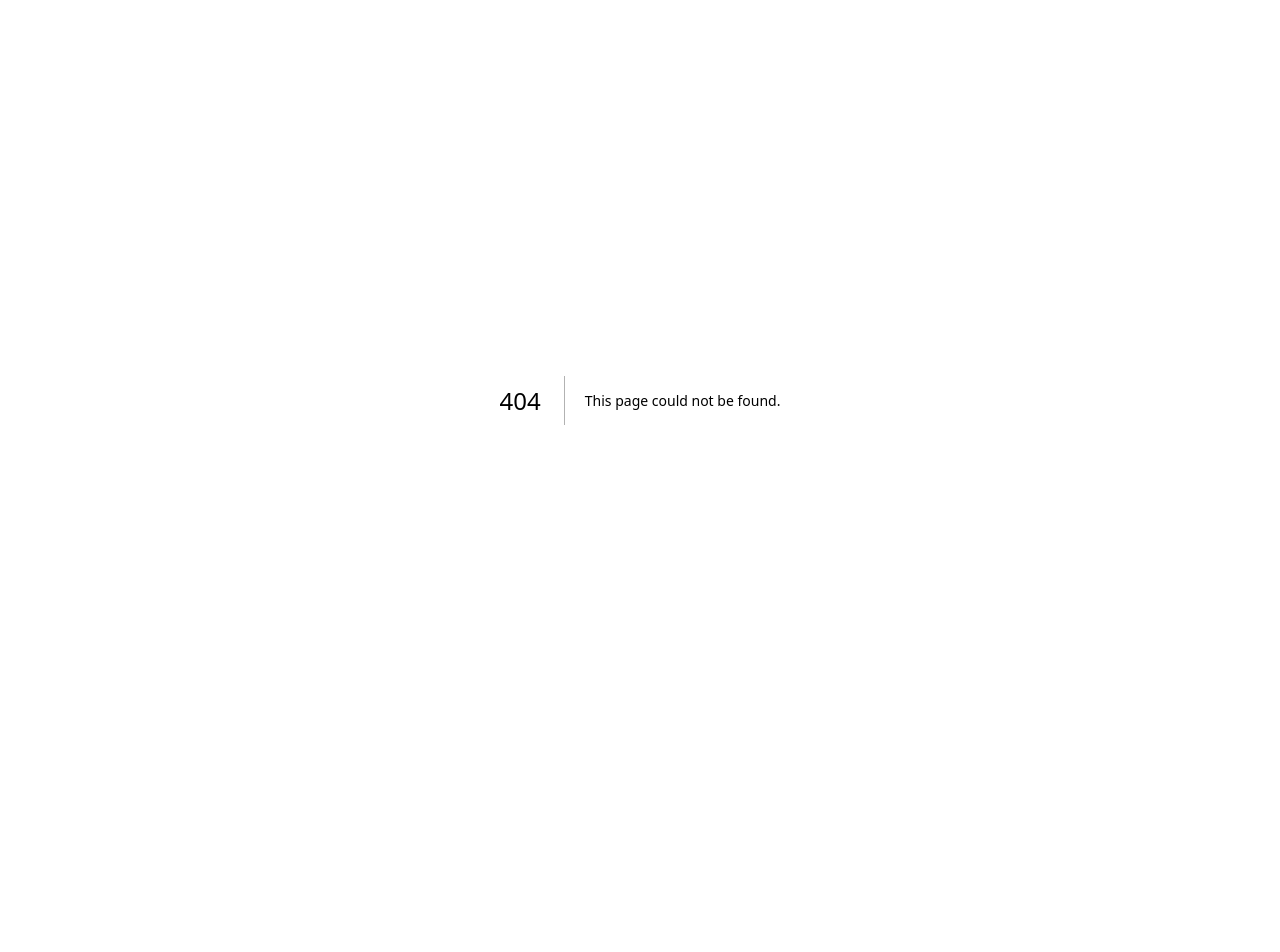
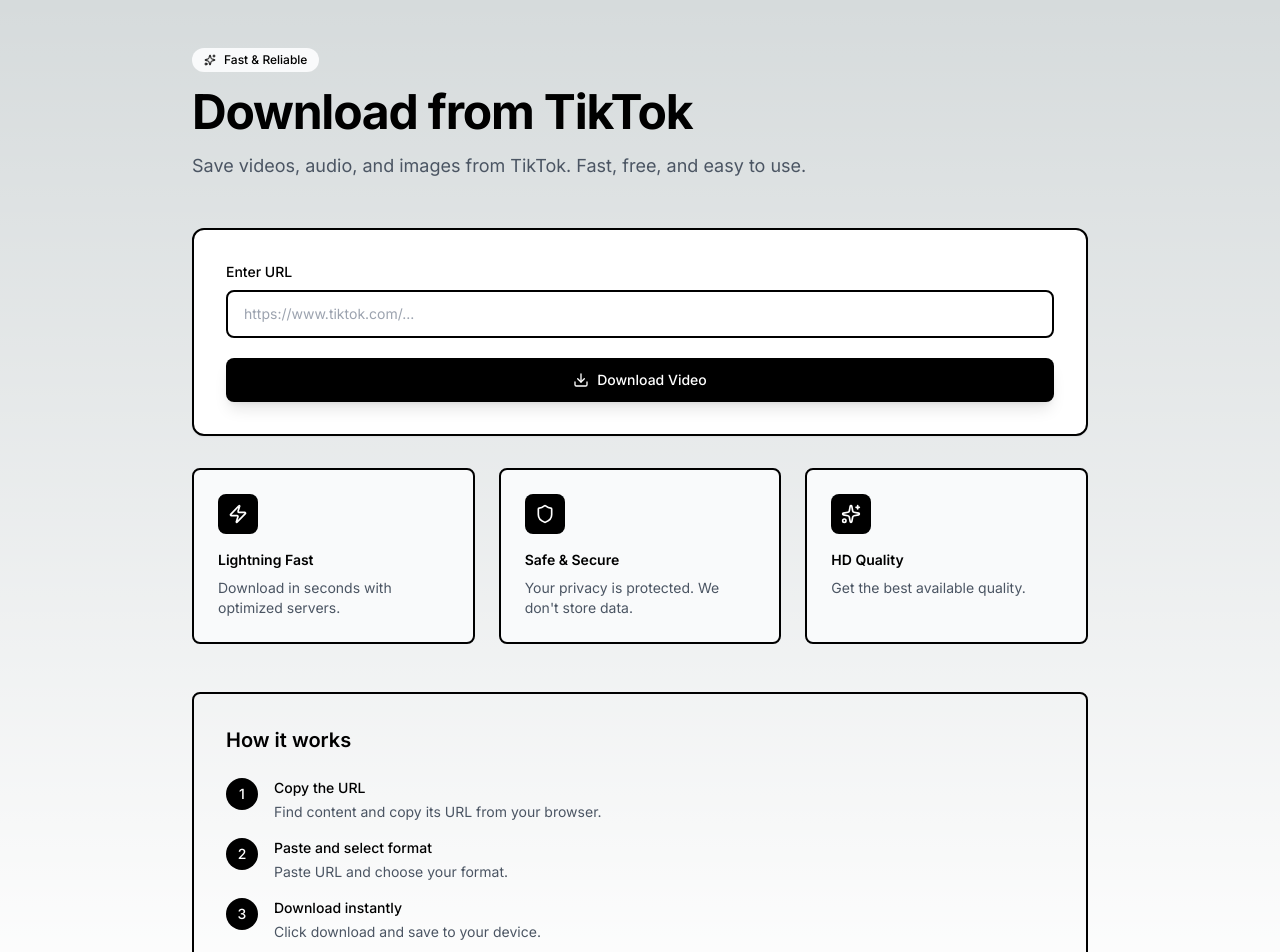
Before and after one commit to Kelvinagbe/Social-media-downloadee, a Next.js app: page /tiktok in a window 1280 px wide. Before the commit this address had no page. Shown: the top 952 px of the page. Before the commit the page ends 800 px from the top, so only its background shows below. Built offline with nearby package versions, Linux system fonts and the light colour scheme.

Commit message:
Create tiktok/page.tsx

```diff
--- /dev/null
+++ b/app/tiktok/page.tsx
@@ -0,0 +1,225 @@
+'use client';
+
+import React, { useState } from 'react';
+import { Download, Sparkles, Loader2, Check, AlertCircle, Zap, Shield } from 'lucide-react';
+
+export default function TikTokPage() {
+  const [url, setUrl] = useState('');
+  const [isLoading, setIsLoading] = useState(false);
+  const [videoInfo, setVideoInfo] = useState<any>(null);
+  const [error, setError] = useState('');
+
+  const formatNum = (n: number) =>
+    n >= 1e6 ? (n / 1e6).toFixed(1) + 'M' : n >= 1e3 ? (n / 1e3).toFixed(1) + 'K' : n.toString();
+
+  const handleDownload = async () => {
+    const trimmed = url.trim();
+    if (!trimmed) return setError('Please enter a valid URL');
+
+    setIsLoading(true);
+    setError('');
+    setVideoInfo(null);
+
+    try {
+      const res = await fetch(`https://api.giftedtech.co.ke/api/download/tiktok?apikey=gifted&url=${encodeURIComponent(trimmed)}`);
+      const data = await res.json();
+      setIsLoading(false);
+
+      if (!data.success || data.status !== 200) {
+        setError(data.message || 'Failed to fetch video');
+      } else if (data.result) {
+        setVideoInfo(data.result);
+      } else {
+        setError('No video found. May be private or unavailable.');
+      }
+    } catch {
+      setIsLoading(false);
+      setError('Network error. Check connection and retry.');
+    }
+  };
+
+  return (
+    <main className="flex-1 px-6 py-8 lg:px-12 lg:py-12">
+      <div className="max-w-4xl mx-auto">
+
+        {/* Hero */}
+        <div className="mb-12">
+          <div className="inline-flex items-center gap-2 px-3 py-1 bg-gray-50 rounded-full mb-4">
+            <Sparkles className="w-3 h-3 text-black" />
+            <span className="text-xs font-medium text-black">Fast & Reliable</span>
+          </div>
+          <h1 className="text-4xl lg:text-5xl font-bold mb-4 tracking-tight text-black">
+            Download from TikTok
+          </h1>
+          <p className="text-lg text-gray-600">
+            Save videos, audio, and images from TikTok. Fast, free, and easy to use.
+          </p>
+        </div>
+
+        {/* Download Card */}
+        <div className="bg-white border-2 border-black rounded-xl p-8 mb-8 shadow-sm">
+          <div className="space-y-5">
+            <div>
+              <label className="block text-sm font-medium mb-2">Enter URL</label>
+              <input
+                type="text"
+                value={url}
+                onChange={(e) => setUrl(e.target.value)}
+                onKeyPress={(e) => e.key === 'Enter' && handleDownload()}
+                placeholder="https://www.tiktok.com/..."
+                className="w-full px-4 py-3 bg-white border-2 border-black rounded-lg placeholder-gray-400 focus:outline-none focus:ring-4 focus:ring-opacity-20 text-sm"
+              />
+            </div>
+
+            <button
+              onClick={handleDownload}
+              disabled={isLoading}
+              className="w-full bg-black text-white font-medium py-3 px-6 rounded-lg hover:bg-gray-800 transition-all disabled:opacity-50 flex items-center justify-center gap-2 text-sm shadow-lg"
+            >
+              {isLoading ? (
+                <>
+                  <Loader2 className="w-4 h-4 animate-spin" />
+                  <span>Processing...</span>
+                </>
+              ) : (
+                <>
+                  <Download className="w-4 h-4" />
+                  <span>Download Video</span>
+                </>
+              )}
+            </button>
+          </div>
+
+          {/* Error */}
+          {error && (
+            <div className="mt-6 p-4 bg-red-50 border-2 border-red-200 rounded-lg flex items-start gap-3">
+              <AlertCircle className="w-5 h-5 text-red-600 flex-shrink-0 mt-0.5" />
+              <div>
+                <h4 className="text-sm font-semibold text-red-900 mb-1">Error</h4>
+                <p className="text-sm text-red-700">{error}</p>
+              </div>
+            </div>
+          )}
+
+          {/* Video Info */}
+          {videoInfo && (
+            <div className="mt-6">
+              <div className="flex items-center gap-2 mb-4">
+                <Check className="w-5 h-5 text-green-600" />
+                <h3 className="text-lg font-semibold">Video Found!</h3>
+              </div>
+
+              {(videoInfo.thumbnail || videoInfo.cover) && (
+                <img
+                  src={videoInfo.thumbnail || videoInfo.cover}
+                  alt="Thumbnail"
+                  className="w-full rounded-lg mb-4 border-2 border-gray-200"
+                />
+              )}
+
+              <div className="bg-gray-50 rounded-lg p-4 mb-4 space-y-2 text-sm">
+                {(videoInfo.title || videoInfo.description) && (
+                  <p><strong>Description:</strong> {videoInfo.title || videoInfo.description}</p>
+                )}
+                {(videoInfo.author || videoInfo.username) && (
+                  <p><strong>Author:</strong> @{videoInfo.author || videoInfo.username}</p>
+                )}
+                {videoInfo.duration && <p><strong>Duration:</strong> {videoInfo.duration}s</p>}
+                {videoInfo.likes && <p><strong>Likes:</strong> {formatNum(videoInfo.likes)}</p>}
+                {videoInfo.views && <p><strong>Views:</strong> {formatNum(videoInfo.views)}</p>}
+                {videoInfo.shares && <p><strong>Shares:</strong> {formatNum(videoInfo.shares)}</p>}
+              </div>
+
+              <div className="space-y-2">
+                {(videoInfo.video || videoInfo.videoUrl || videoInfo.download) && (
+                  <a
+                    href={videoInfo.video || videoInfo.videoUrl || videoInfo.download}
+                    download
+                    target="_blank"
+                    rel="noopener noreferrer"
+                    className="block w-full bg-black text-white text-center font-medium py-3 px-6 rounded-lg hover:bg-gray-800"
+                  >
+                    📥 Download Video (With Watermark)
+                  </a>
+                )}
+                {(videoInfo.videoHD || videoInfo.hdVideo) && (
+                  <a
+                    href={videoInfo.videoHD || videoInfo.hdVideo}
+                    download
+                    target="_blank"
+                    rel="noopener noreferrer"
+                    className="block w-full bg-black text-white text-center font-medium py-3 px-6 rounded-lg hover:bg-gray-800"
+                  >
+                    📥 Download HD Video
+                  </a>
+                )}
+                {videoInfo.videoWatermark === false && videoInfo.videoNoWatermark && (
+                  <a
+                    href={videoInfo.videoNoWatermark}
+                    download
+                    target="_blank"
+                    rel="noopener noreferrer"
+                    className="block w-full bg-black text-white text-center font-medium py-3 px-6 rounded-lg hover:bg-gray-800"
+                  >
+                    📥 Download Video (No Watermark)
+                  </a>
+                )}
+                {(videoInfo.audio || videoInfo.music || videoInfo.audioUrl) && (
+                  <a
+                    href={videoInfo.audio || videoInfo.music || videoInfo.audioUrl}
+                    download
+                    target="_blank"
+                    rel="noopener noreferrer"
+                    className="block w-full bg-gray-900 text-white text-center font-medium py-3 px-6 rounded-lg hover:bg-gray-800"
+                  >
+                    🎵 Download Audio Only
+                  </a>
+                )}
+              </div>
+            </div>
+          )}
+        </div>
+
+        {/* Features */}
+        <div className="grid grid-cols-1 md:grid-cols-3 gap-6 mb-12">
+          {[
+            { icon: Zap, title: 'Lightning Fast', desc: 'Download in seconds with optimized servers.' },
+            { icon: Shield, title: 'Safe & Secure', desc: "Your privacy is protected. We don't store data." },
+            { icon: Sparkles, title: 'HD Quality', desc: 'Get the best available quality.' }
+          ].map(({ icon: Icon, title, desc }) => (
+            <div key={title} className="border-2 border-black bg-gray-50 rounded-lg p-6">
+              <div className="w-10 h-10 bg-black rounded-lg flex items-center justify-center mb-4">
+                <Icon className="w-5 h-5 text-white" />
+              </div>
+              <h3 className="text-sm font-semibold text-black mb-2">{title}</h3>
+              <p className="text-sm text-gray-600">{desc}</p>
+            </div>
+          ))}
+        </div>
+
+        {/* How it Works */}
+        <div className="border-2 border-black rounded-lg p-8">
+          <h2 className="text-xl font-semibold mb-6">How it works</h2>
+          <div className="space-y-4">
+            {[
+              { title: 'Copy the URL', desc: 'Find content and copy its URL from your browser.' },
+              { title: 'Paste and select format', desc: 'Paste URL and choose your format.' },
+              { title: 'Download instantly', desc: 'Click download and save to your device.' }
+            ].map(({ title, desc }, i) => (
+              <div key={i} className="flex gap-4">
+                <div className="flex-shrink-0 w-8 h-8 bg-black text-white rounded-full flex items-center justify-center text-sm font-medium">
+                  {i + 1}
+                </div>
+                <div>
+                  <h4 className="text-sm font-medium mb-1">{title}</h4>
+                  <p className="text-sm text-gray-600">{desc}</p>
+                </div>
+              </div>
+            ))}
+          </div>
+        </div>
+
+      </div>
+    </main>
+  );
+}
```
